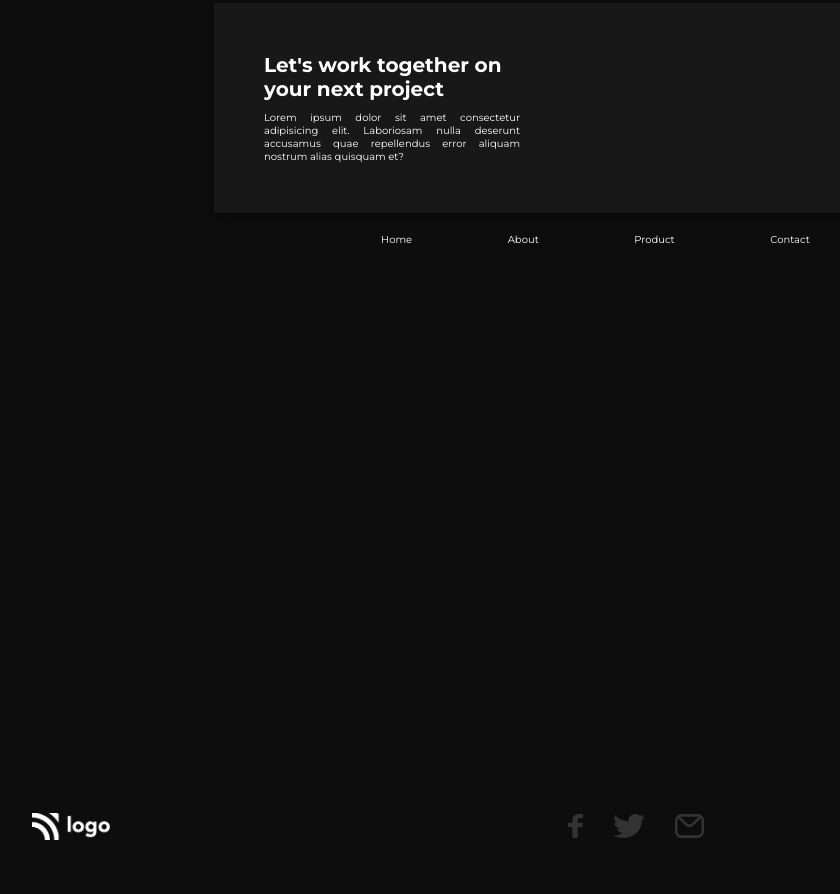
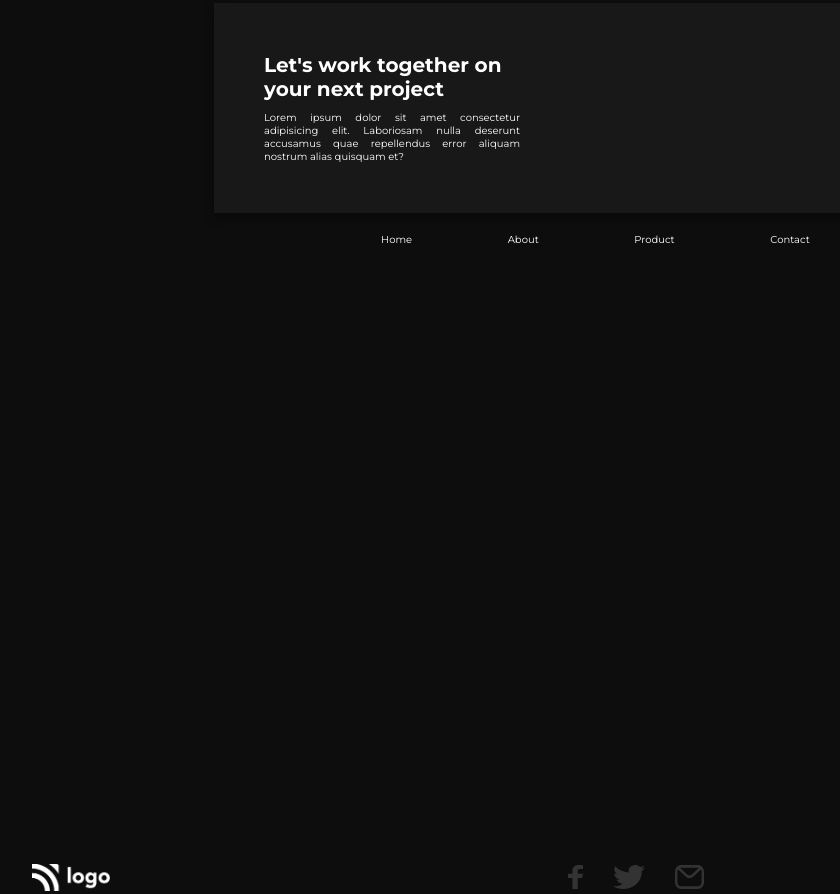
Before and after one commit to umangpincha/designer-template, a plain HTML site: page index.html in a window 1280 px wide. Shown: the part 2128-3022 px from the top of the page, without its empty margins (42-882 px from the left). Before the commit the page ends 2971 px from the top, so only its background shows below. Drawn offline with Linux system fonts and the light colour scheme.

Commit message:
new changes

```diff
--- a/css/style.css
+++ b/css/style.css
@@ -455,11 +455,12 @@ html {
 }
 
 .nav-last {
+  /* border: 2px solid green; */
   position: absolute;
   width: 100%;
   top: 366%;
   display: flex;
-  margin-top:1%;
+  margin-top:5%;
   text-align: center;
 }
 
```
